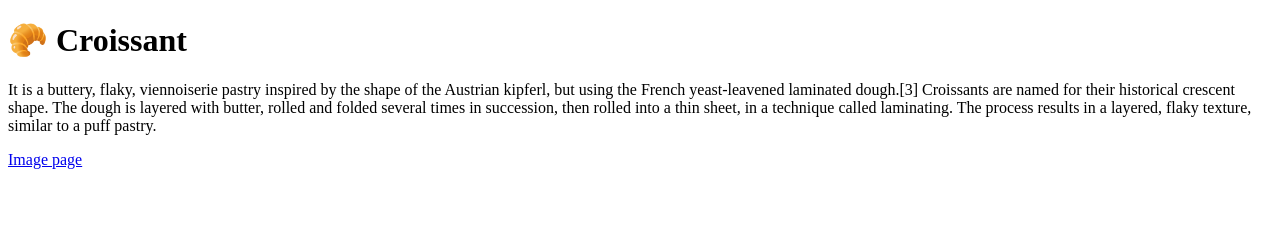
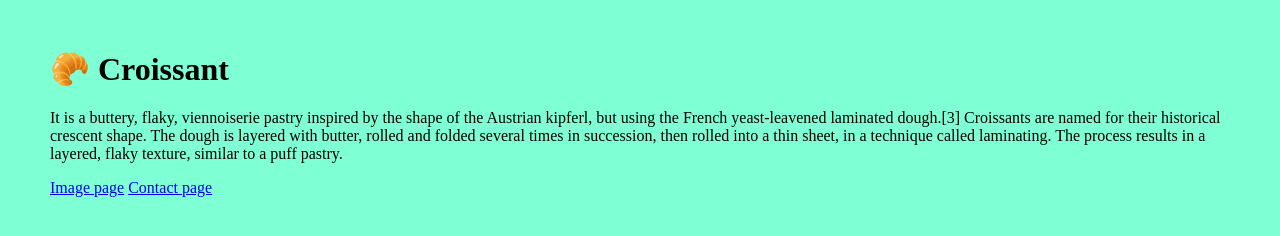
Before and after one commit to anatol-coder/Croissant, a plain HTML site: page index.html in a window 1280 px wide. Drawn offline with Linux system fonts and the light colour scheme.

Commit message:
Initial CSS applied

```diff
--- a/index.html
+++ b/index.html
@@ -4,6 +4,7 @@
     <meta charset="UTF-8" />
     <meta name="viewport" content="width=device-width, initial-scale=1.0" />
     <title>Croissant</title>
+    <link rel="stylesheet" href="/styles/app.css" />
   </head>
   <body>
     <h1>🥐 Croissant</h1>
@@ -16,5 +17,6 @@
       results in a layered, flaky texture, similar to a puff pastry.
     </p>
     <a href="/images/image.html">Image page</a>
+    <a href="/contact.html"> Contact page</a>
   </body>
 </html>
--- /dev/null
+++ b/styles/app.css
@@ -0,0 +1,4 @@
+body {
+  background-color: aquamarine;
+  margin: 50px;
+}
```
Also changed, not shown: contact.html (+1 -0 lines), images/image.html (+1 -0 lines).
